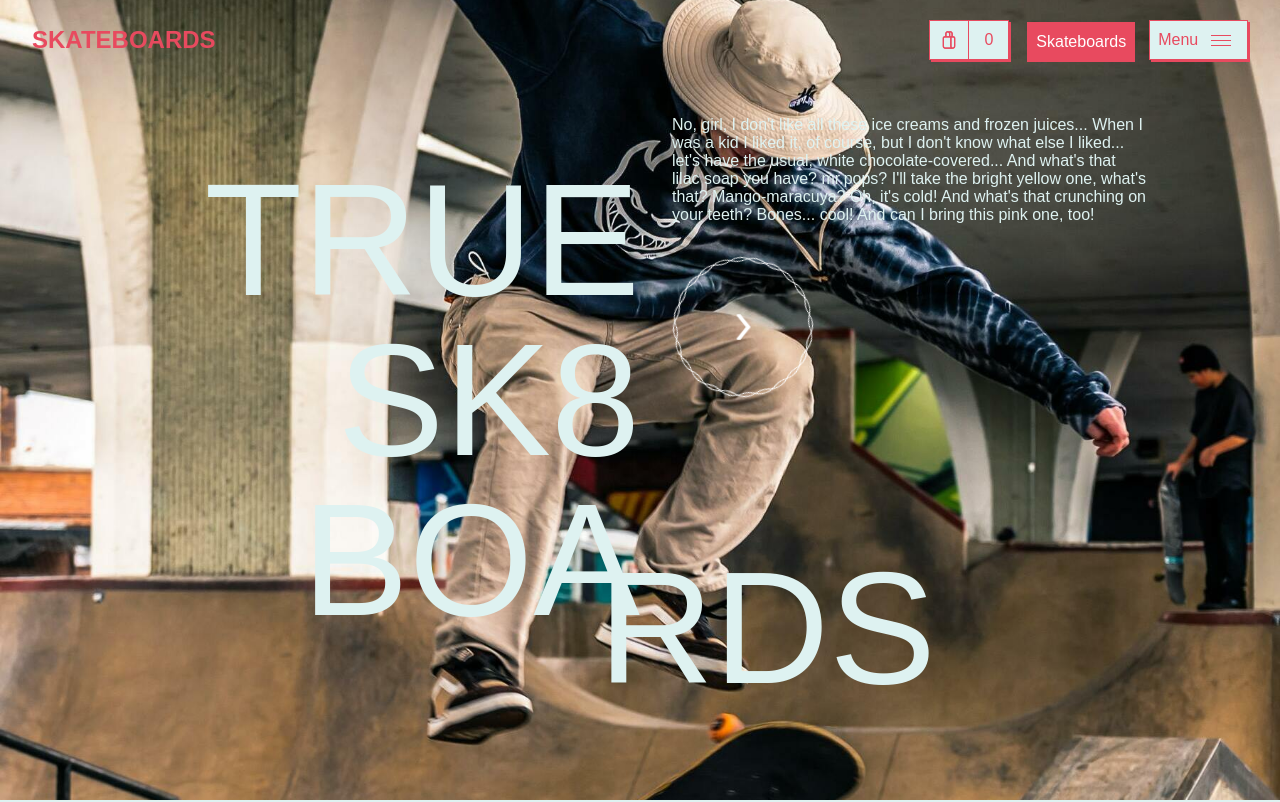
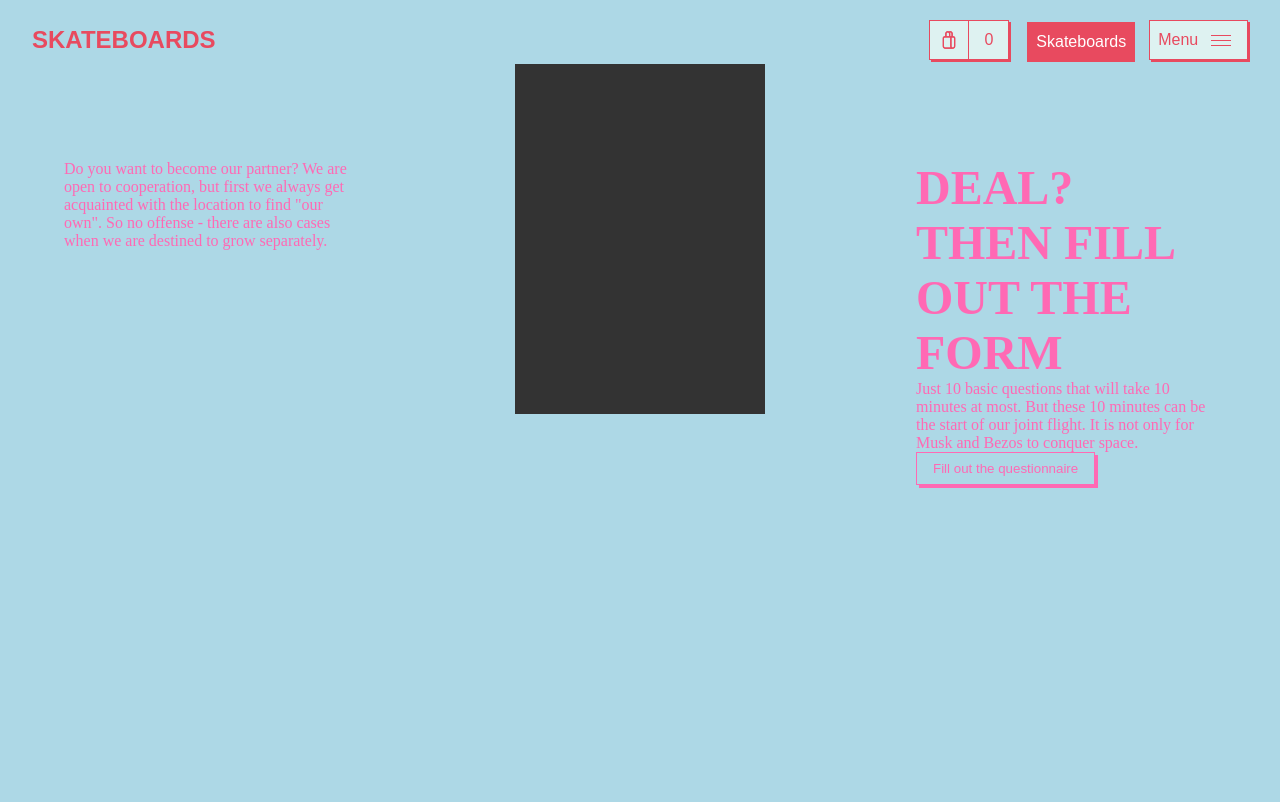
Before and after one commit to TiaanSM/Skateboards, a React (Create React App) app in the folder furniture-react.js/: page /header in a window 1280 px wide. Shown: the top 802 px of the page. Built offline with nearby package versions, Linux system fonts and the light colour scheme.

Commit message:
Moved open menu, improved styling.

```diff
--- a/furniture-react.js/package.json
+++ b/furniture-react.js/package.json
@@ -9,7 +9,6 @@
     "react-intersection-observer": "^9.4.1",
     "react-router-dom": "^6.4.2",
     "react-scripts": "5.0.1",
-    "react-scroll-parallax": "^3.3.2",
     "styled-components": "^5.3.6"
   },
   "scripts": {
--- a/furniture-react.js/src/App.jsx
+++ b/furniture-react.js/src/App.jsx
@@ -7,7 +7,7 @@
 import Partner from './component/Partner/Partner';
 import Main from './component/Main/Main';
 
-import OpenMenu from './component/OpenMenu';
+import OpenMenu from './component/Navbar/OpenMenu';
 import Info from './component/Info/Info';
 import OverlayHero from './component/Hero/OverlayHero';
 import IconButton from './IconButton';
@@ -16,7 +16,7 @@
 function App() {
 
   return (
-
+    // add react spring for animations.
     // colors: #e84a5f (pink), #def2f1 (lightblue)
     // css need to made scoped or replaced with styled components, or clean up and improve naming convention.
 
@@ -28,7 +28,7 @@
           <Route path="/footer" element={ <Footer /> }></Route>
       </Routes>
   */}
-    <Header />
+    <Info />
     </div>
 
   )
--- a/furniture-react.js/src/component/Main/Carousel.jsx
+++ b/furniture-react.js/src/component/Main/Carousel.jsx
@@ -3,7 +3,7 @@
 const Carousel = () => {
   return (
     <section className="animated-carousel">
-        <div className="image-container">
+        <div className="carousel-image-container">
             <img src="" alt="" className="carousel-image" />
             <img src="" alt="" className="carousel-image" />
             <img src="" alt="" className="carousel-image" />
--- a/furniture-react.js/src/component/Main/Main.css
+++ b/furniture-react.js/src/component/Main/Main.css
@@ -118,7 +118,7 @@
     align-items: center;
 }
 
-.image-container {
+.carousel-image-container {
     width: calc(100% - 2rem);
     height: 27rem;
     display: grid;
--- a/furniture-react.js/src/component/Navbar/Navbar.jsx
+++ b/furniture-react.js/src/component/Navbar/Navbar.jsx
@@ -1,6 +1,6 @@
 import { useState } from 'react';
 import { Link } from 'react-router-dom';
-import OpenMenu from '../OpenMenu';
+import OpenMenu from './OpenMenu';
 import '../Navbar/Navbar.css';
 
 const Navbar = () => {
--- a/furniture-react.js/src/component/OpenMenu.jsx
+++ b/furniture-react.js/src/component/Navbar/OpenMenu.jsx
@@ -1,5 +1,5 @@
 import React from 'react'
-import '../component/OpenMenu.css';
+import './OpenMenu.css';
 
 const OpenMenu = ({ handleToggle }) => {
 
```
Also changed, not shown: furniture-react.js/src/component/Navbar/OpenMenu.css (renamed from furniture-react.js/src/component/OpenMenu.css).
